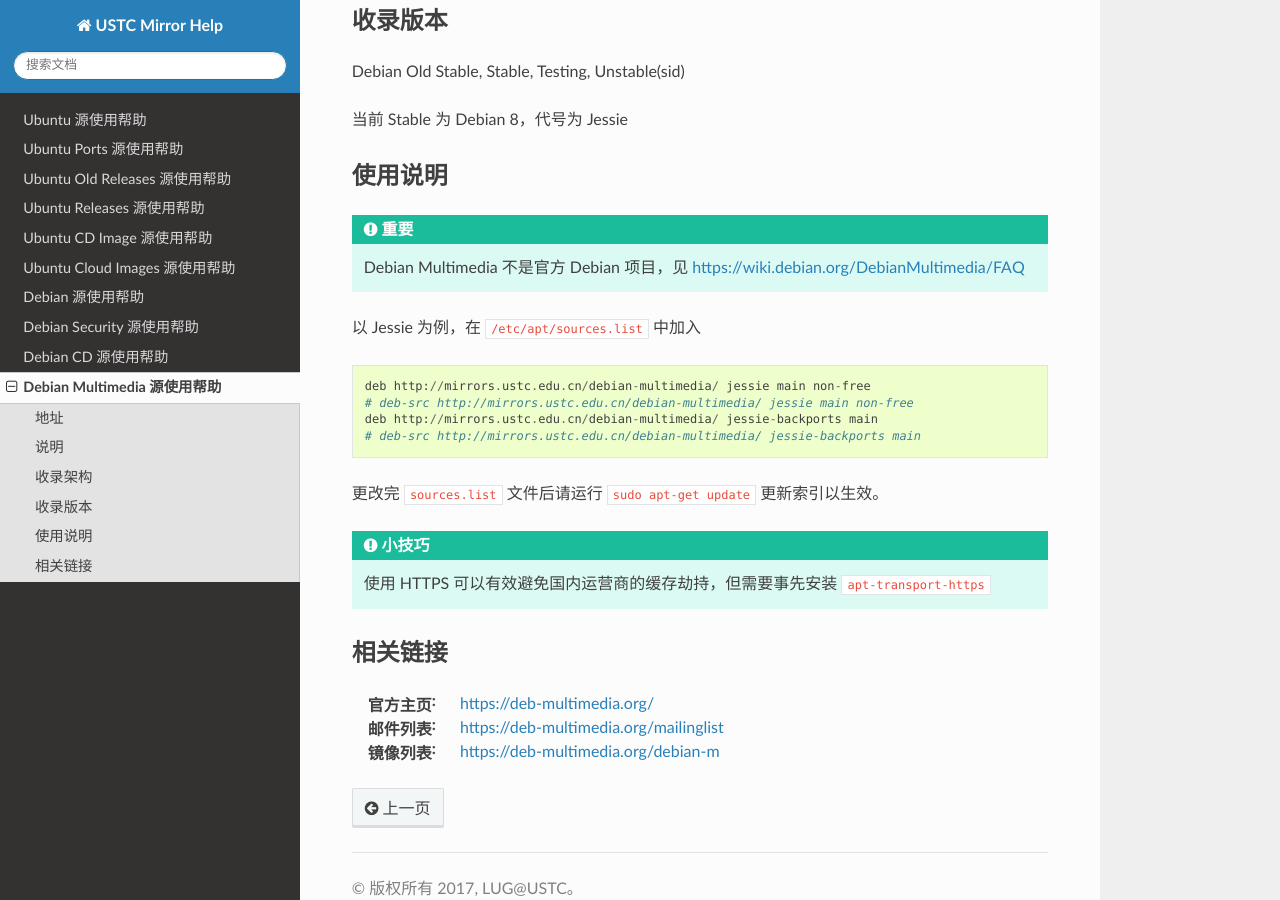
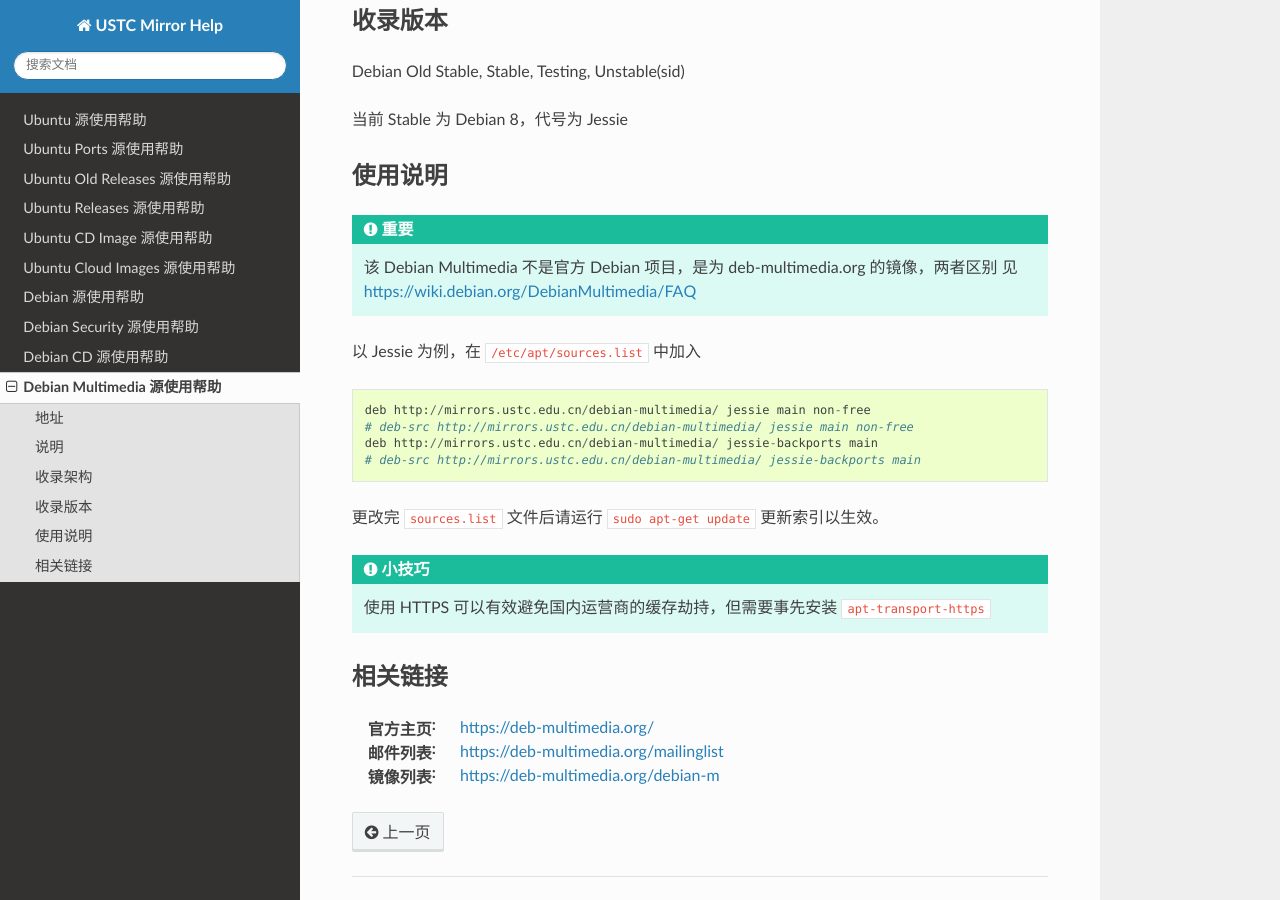
Before and after one commit to ustclug/mirrorhelp, a Sphinx documentation site: the page built from source/debian-multimedia.rst, in a window 1280 px wide and 900 px high, scrolled down 488 px. Built offline with Sphinx 7.4.7 and the Read the Docs theme 2.0.0, drawn with Linux system fonts in a browser that asks for light colours.

Commit message:
update deb multimedia

```diff
--- a/source/debian-multimedia.rst
+++ b/source/debian-multimedia.rst
@@ -29,7 +29,8 @@
 ========
 
 .. important::
-    Debian Multimedia 不是官方 Debian 项目，见 https://wiki.debian.org/DebianMultimedia/FAQ
+    该 Debian Multimedia 不是官方 Debian 项目，是为 deb-multimedia.org 的镜像，两者区别
+    见 https://wiki.debian.org/DebianMultimedia/FAQ
 
 以 Jessie 为例，在 :file:`/etc/apt/sources.list` 中加入
 
```
